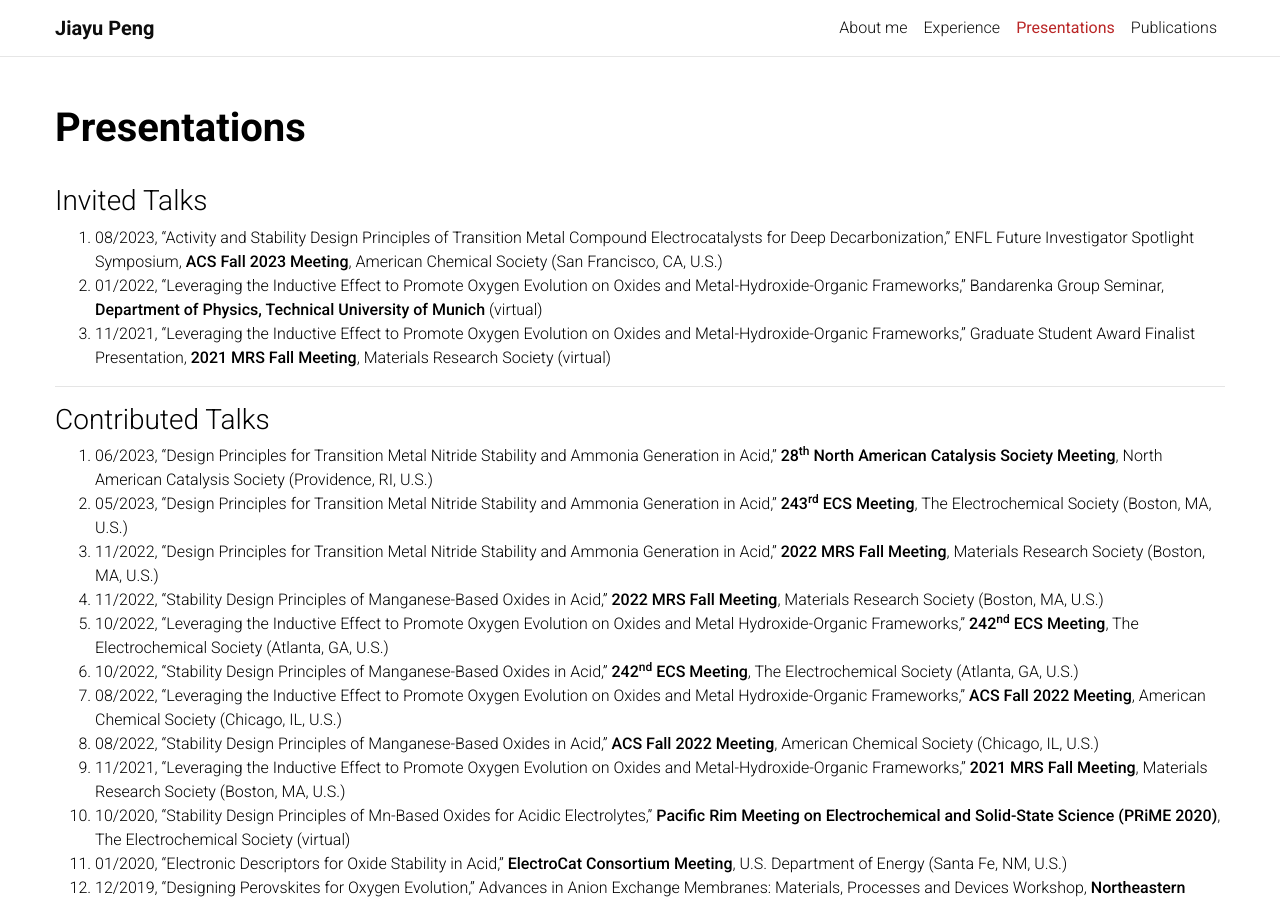
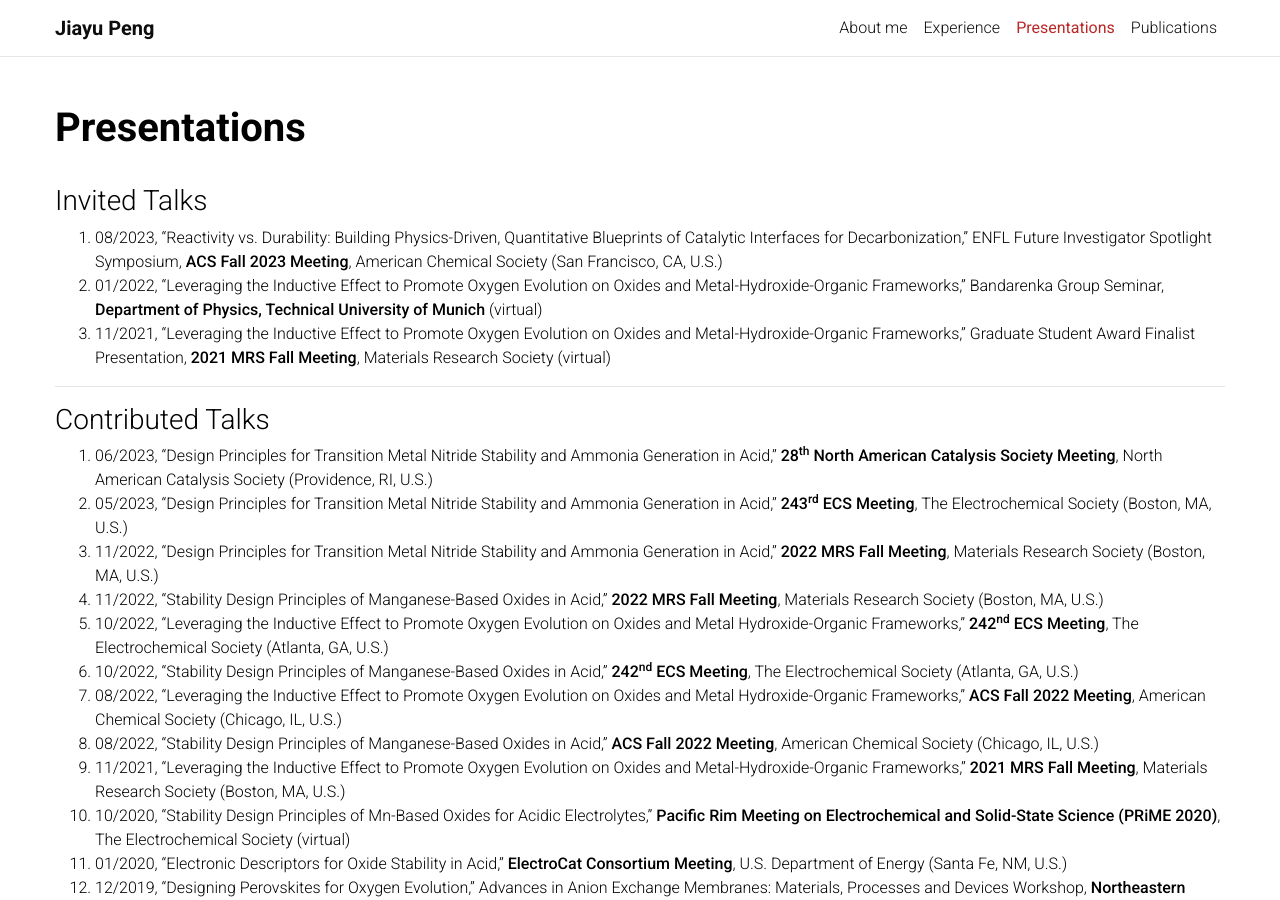
Before and after one commit to jypeng95/jypeng95.github.io, a Jekyll site: the page built from _pages/presentations.md, in a window 1280 px wide and 900 px high. Built offline with Jekyll 4.4.1, drawn with Linux system fonts in a browser that asks for light colours; a style sheet for code colours, icons or effects is not loaded.

Commit message:
Update presentations

```diff
--- a/_pages/presentations.md
+++ b/_pages/presentations.md
@@ -8,7 +8,7 @@ nav: true
 
 ### Invited Talks
 
-1. 08/2023, "Activity and Stability Design Principles of Transition Metal Compound Electrocatalysts for Deep Decarbonization," ENFL Future Investigator Spotlight Symposium, **ACS Fall 2023 Meeting**, American Chemical Society (San Francisco, CA, U.S.)
+1. 08/2023, "Reactivity vs. Durability: Building Physics-Driven, Quantitative Blueprints of Catalytic Interfaces for Decarbonization," ENFL Future Investigator Spotlight Symposium, **ACS Fall 2023 Meeting**, American Chemical Society (San Francisco, CA, U.S.)
 1. 01/2022, "Leveraging the Inductive Effect to Promote Oxygen Evolution on Oxides and Metal-Hydroxide-Organic Frameworks," Bandarenka Group Seminar, **Department of Physics, Technical University of Munich** (virtual)
 1. 11/2021, "Leveraging the Inductive Effect to Promote Oxygen Evolution on Oxides and Metal-Hydroxide-Organic Frameworks," Graduate Student Award Finalist Presentation, **2021 MRS Fall Meeting**, Materials Research
 Society (virtual)
```
